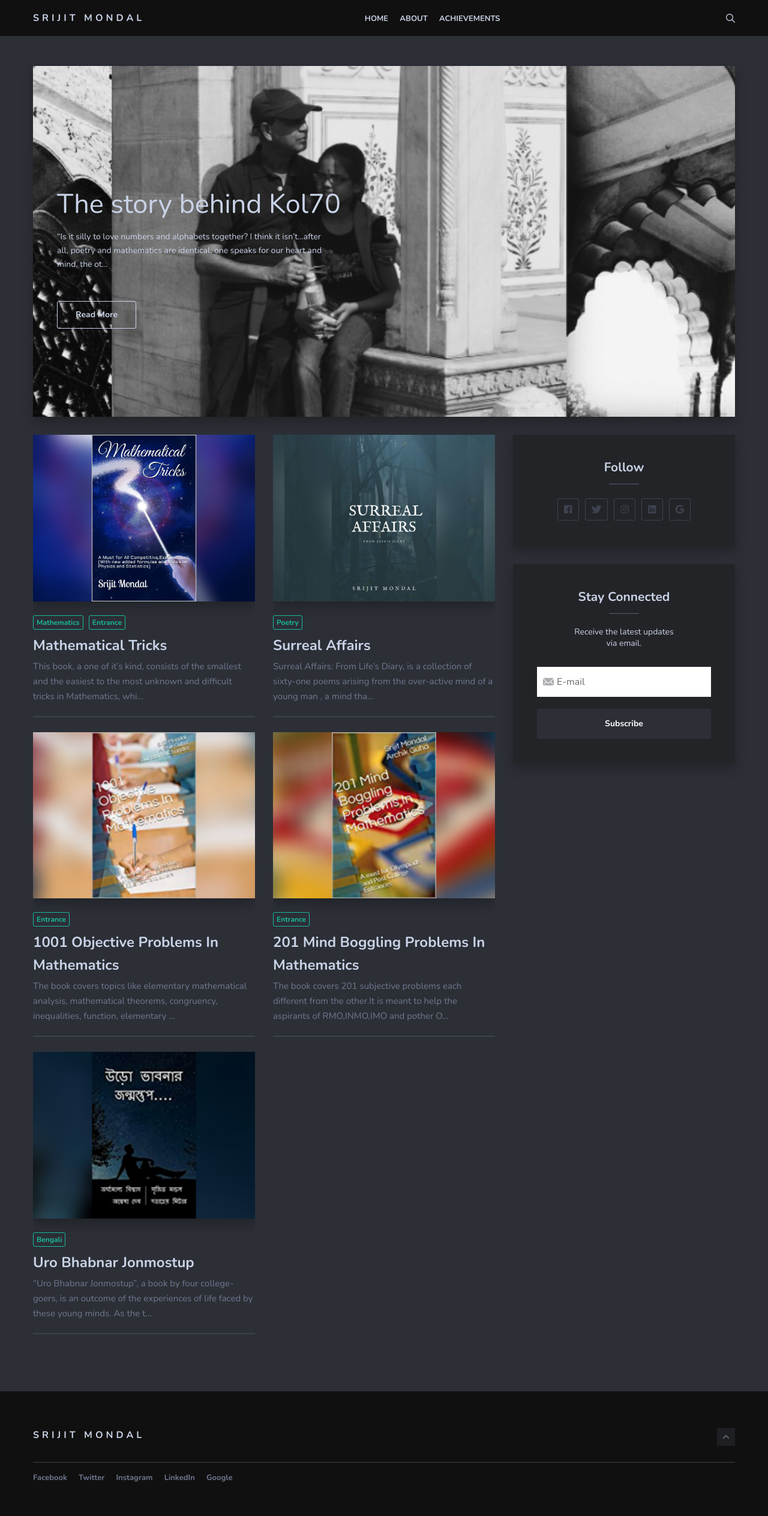
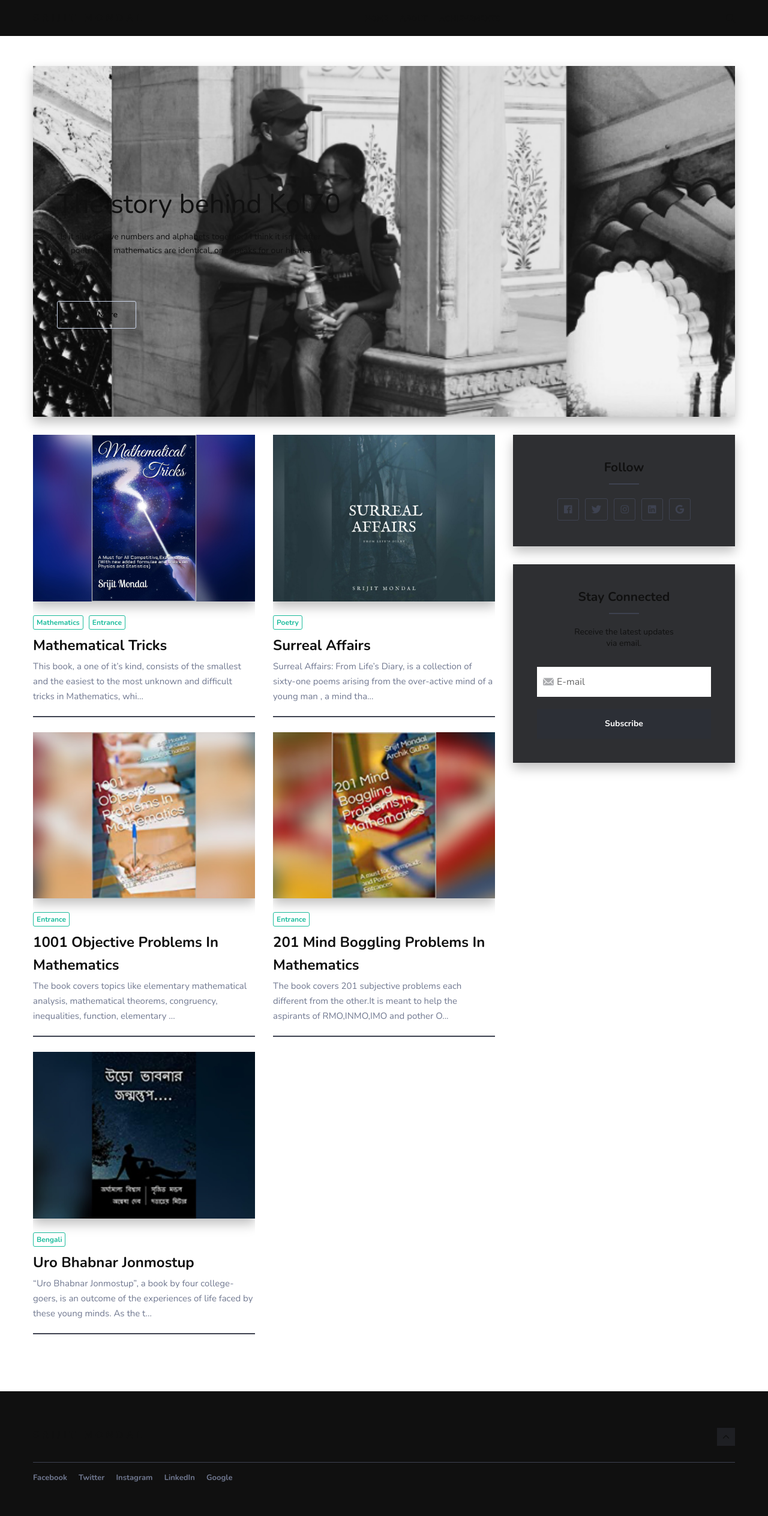
Before and after one commit to Rajwrita/kol70, a Jekyll site: the page built from index.html, in a window 1280 px wide. Shown: the whole page at 60% size. Built offline with Jekyll 4.4.1, drawn with Linux system fonts in a browser that asks for light colours; nearby versions of some CDN libraries; the list of posts is cut into pages by our own code.

Commit message:
Update _colors.scss

```diff
--- a/_sass/0-settings/_colors.scss
+++ b/_sass/0-settings/_colors.scss
@@ -2,7 +2,7 @@
 $primary-color: #1ABC9C;
 $secondary-color: #C19CD8;
 $highlight: #ffeea8;
-$text: #C9D3E7;
+$text: #101010;
 $gray-blue: #707890;
 $white: #ffffff;
 $black: #101010;
@@ -15,7 +15,7 @@ $success: #34a74e;
 
 
 // Background Colors
-$background: $blue-black;
+$background: $white;
 
 // Body Color
 $body-color: $text;
```
